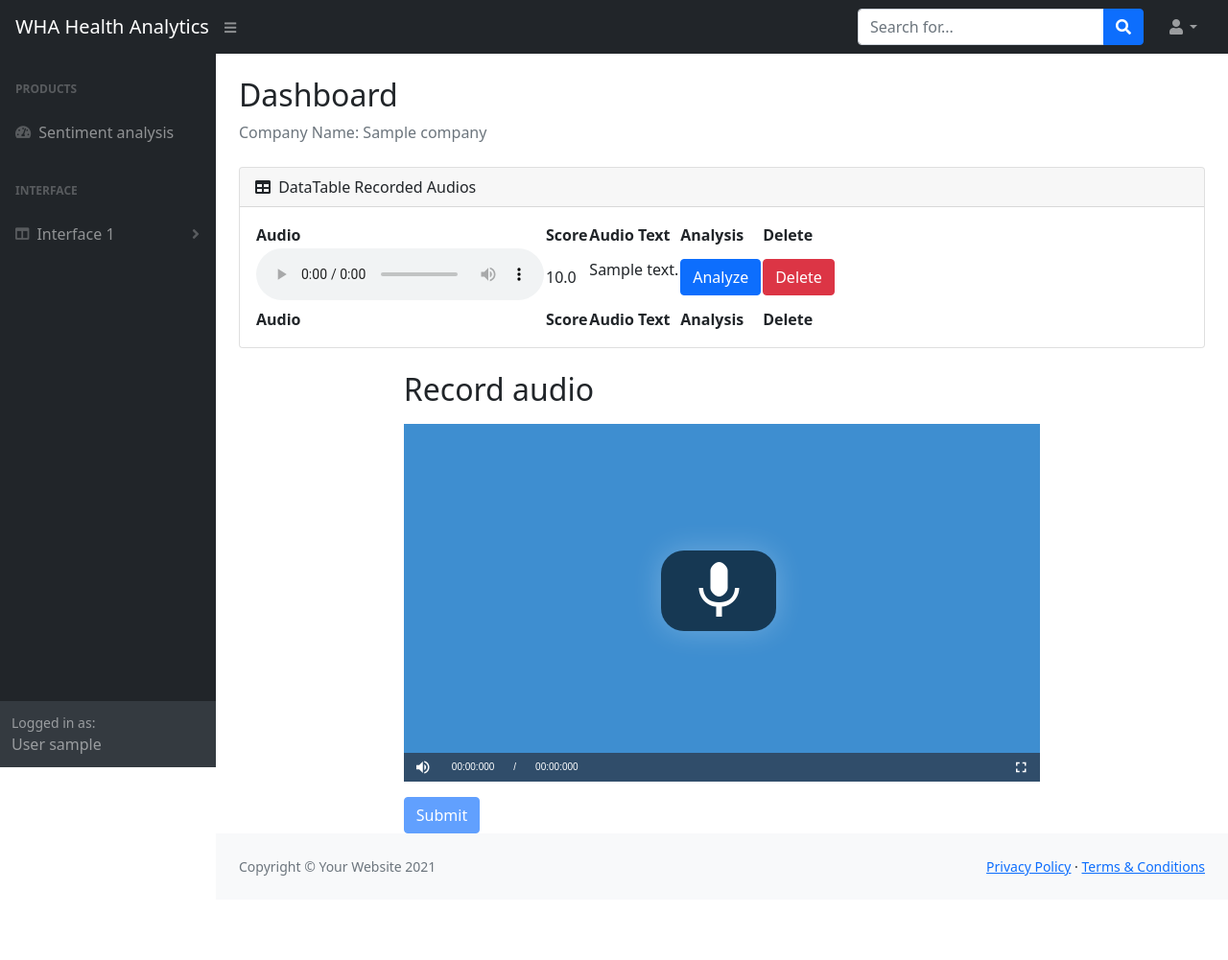
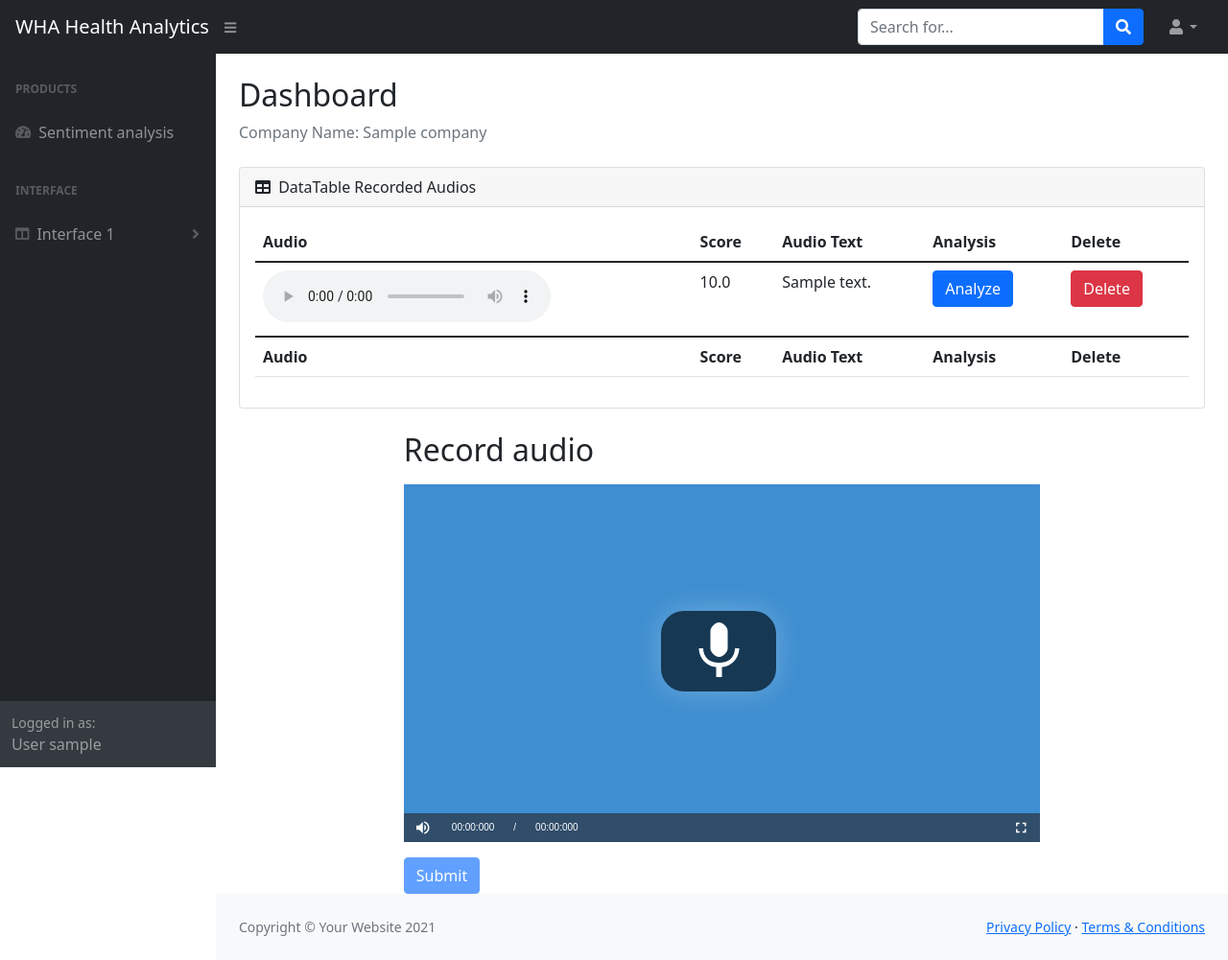
Before and after one commit to oscarjb/wha_demo, a Django app: page /record/ in a window 1280 px wide. Shown: the whole page at 96% size. Before the commit the page ends 913 px from the top, so only its background shows below. Run offline with Django 4.2, Linux system fonts and the light colour scheme; a user stored in the database is signed in; tables that the repository leaves empty hold one stand-in row (values such as "Sample post"); some libraries are stand-ins or nearby versions.

```diff
--- a/app/templates/sentiment_analysis/dom_components/layoutSidenav_content.html
+++ b/app/templates/sentiment_analysis/dom_components/layoutSidenav_content.html
@@ -11,7 +11,7 @@
                     DataTable Recorded Audios
                 </div>
                 <div class="card-body">
-                    <table id="datatablesSimple">
+                    <table class="table">
                         <thead>
                             <tr>
                                 <th>Audio</th>
```
Also changed, not shown: 1 other file.
